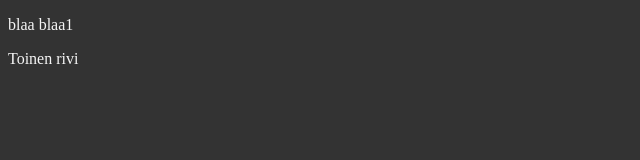
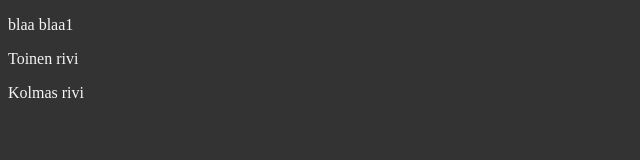
Before and after one commit to h6448512/sivu, a plain HTML site: page index.html in a window 1280 px wide. Shown: the full height of the page, 0-640 px from the left. Drawn offline with Linux system fonts and the light colour scheme.

Commit message:
add line 3

```diff
--- a/index.html
+++ b/index.html
@@ -9,5 +9,6 @@
 <body>
     <p>blaa blaa1</p>
     <p>Toinen rivi</p>
+    <p>Kolmas rivi</p>
 </body>
 </html>
```
